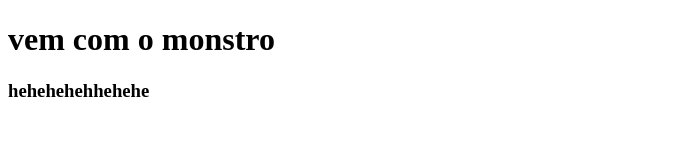
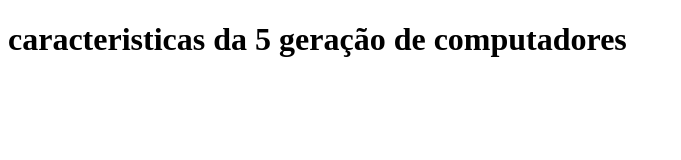
Before and after one commit to Lukinhas25Sx/codespaces-blank, a plain HTML site: page Lukinhas25Sx/index.html in a window 1280 px wide. Shown: the whole page, without its empty margins (0-681 px from the left). Drawn offline with Linux system fonts and the light colour scheme.

Commit message:
Lukinhas25Sx

```diff
--- a/Lukinhas25Sx/index.html
+++ b/Lukinhas25Sx/index.html
@@ -4,10 +4,9 @@
   <meta charset="UTF-8">
   <meta http-equiv="X-UA-Compatible" content="IE=edge">
   <meta name="viewport" content="width=device-width, initial-scale=1.0">
-  <title>É nois quebrada</title>
+  <title>Evolução</title>
 </head>
 <body>
-  <h1>vem com o monstro</h1>
-  <h3>hehehehehhehehe</h3>
+  <h1>caracteristicas da 5 geração de computadores</h1>
 </body>
 </html>
```
